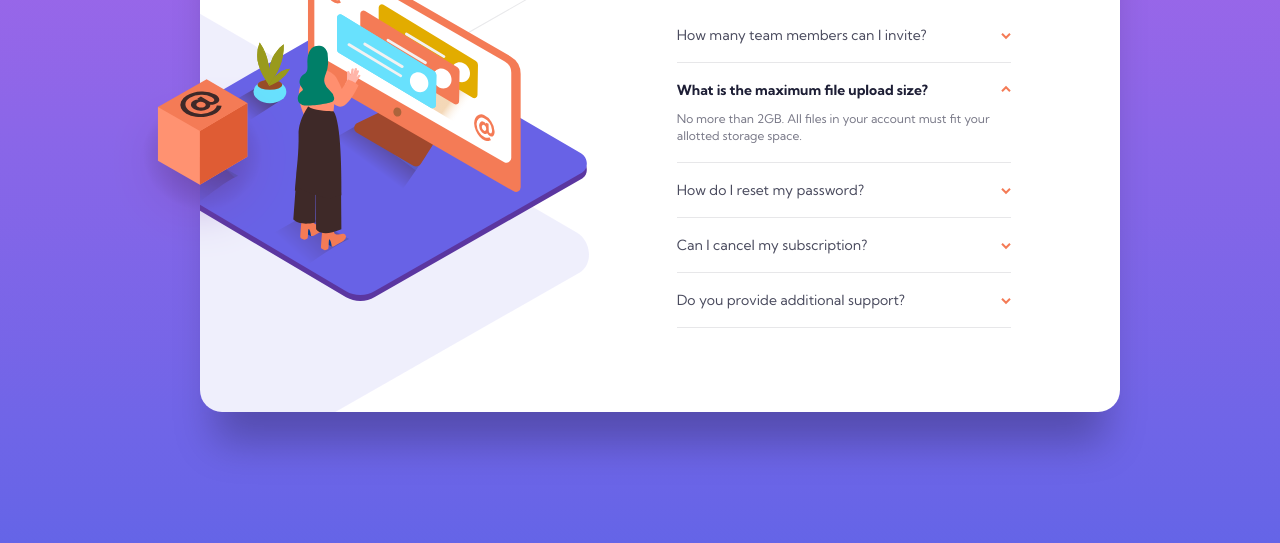
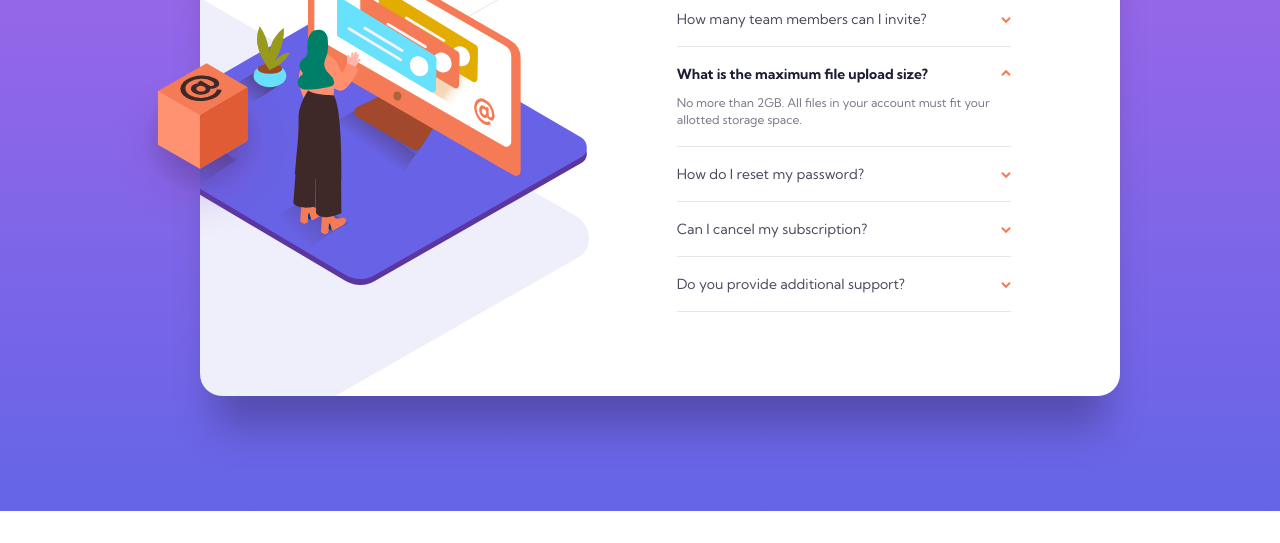
Before and after one commit to FahrulZul/fm-faq-accordion, a plain HTML site: page index.html in a window 1280 px wide. Shown: the part 257-800 px from the top of the page. Drawn offline with nearby package versions, Linux system fonts and the light colour scheme; files that its build step writes are made by us from their sources.

Commit message:
Edit Style

```diff
--- a/scss/styles.scss
+++ b/scss/styles.scss
@@ -15,8 +15,8 @@ body{
 
 .container{
     width: 100%;
-    // min-height: 768px;
-    min-height: 100vh;
+    min-height: 768px;
+    // min-height: 100vh;
     display: flex;
     justify-content: center;
     align-items: center;
```
